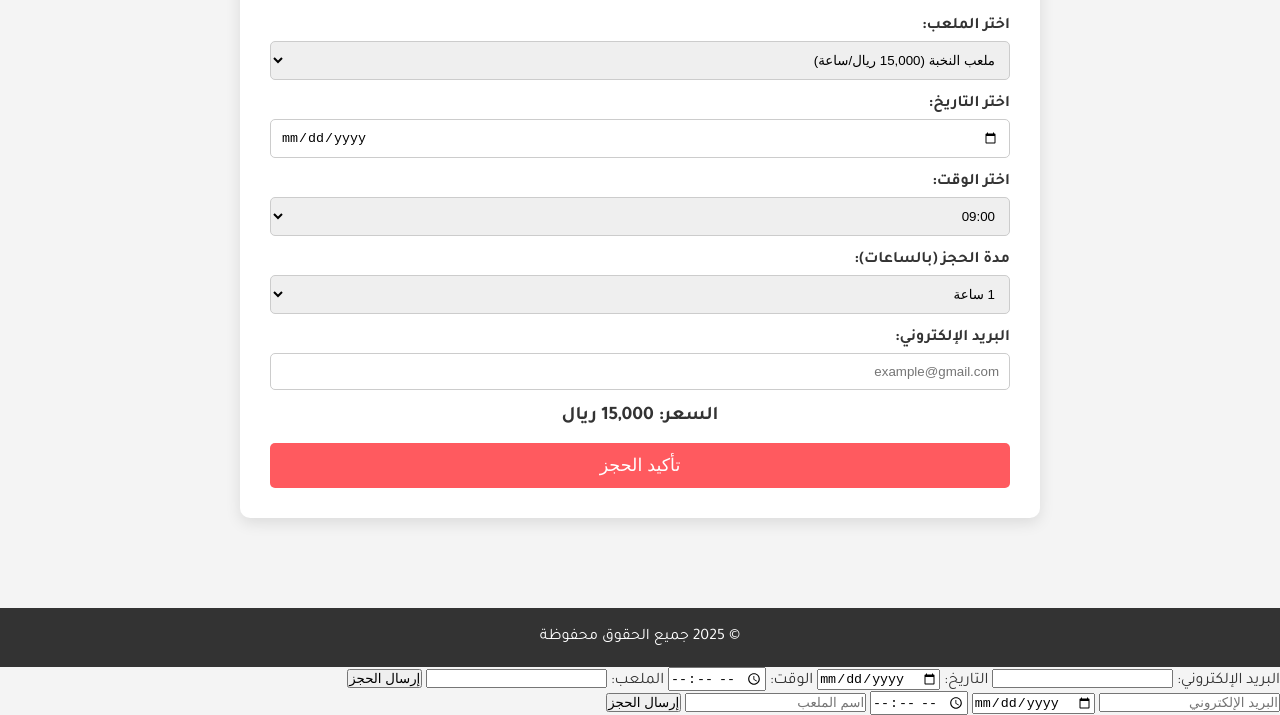
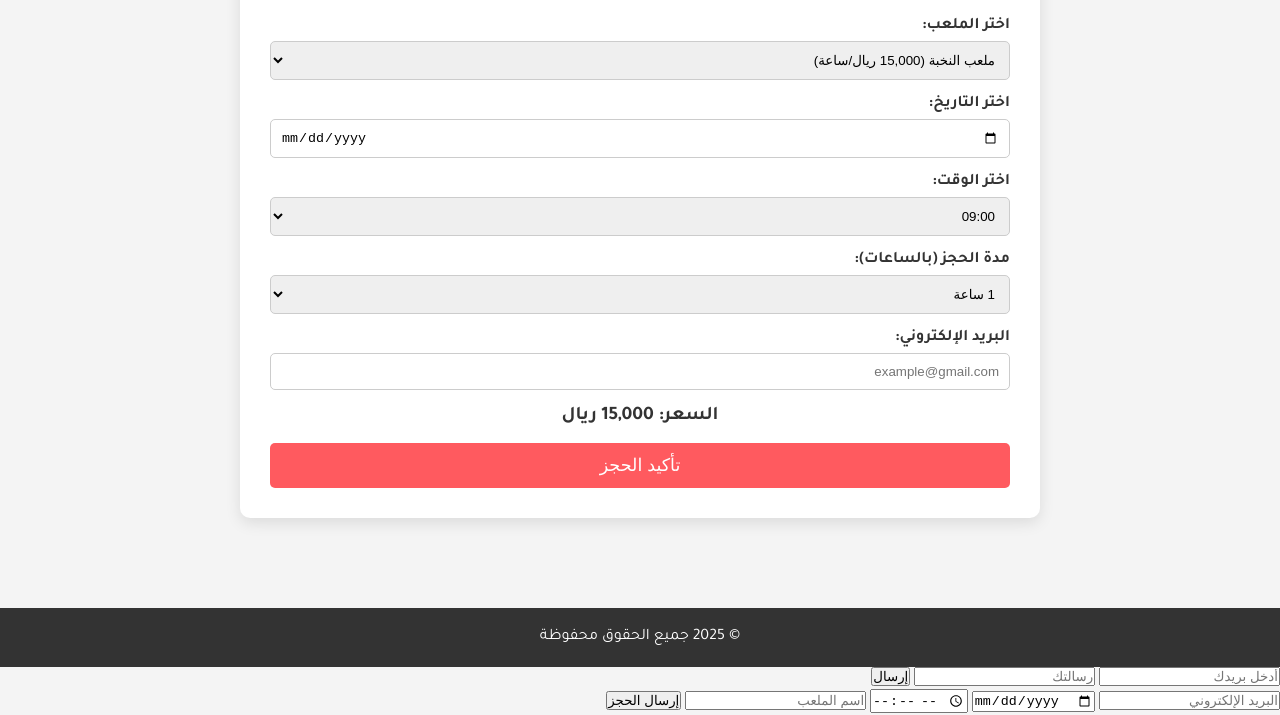
Before and after one commit to Ahm9d2/7cr, a plain HTML site: page index.html in a window 1280 px wide. Shown: the part 220-935 px from the top of the page. Drawn offline with Linux system fonts and the light colour scheme.

Commit message:
Update index.html

```diff
--- a/index.html
+++ b/index.html
@@ -180,20 +180,12 @@
   </script>
 </body>
 </html>
-<form id="booking-form" action="https://formspree.io/f/xkgozznv" method="POST">
-    <label>البريد الإلكتروني:</label>
-    <input type="email" name="email" required>
+<form action="https://formspree.io/f/xkgozznv" method="POST">
+    <input type="email" name="email" placeholder="أدخل بريدك" required>
+    <input type="text" name="message" placeholder="رسالتك" required>
+    <button type="submit">إرسال</button>
+</form>
 
-    <label>التاريخ:</label>
-    <input type="date" name="date" required>
-
-    <label>الوقت:</label>
-    <input type="time" name="time" required>
-
-    <label>الملعب:</label>
-    <input type="text" name="field" required>
-
-    <button type="submit">إرسال الحجز</button>
 </form>
 
 <input type="email" id="email" required placeholder="البريد الإلكتروني">
```
